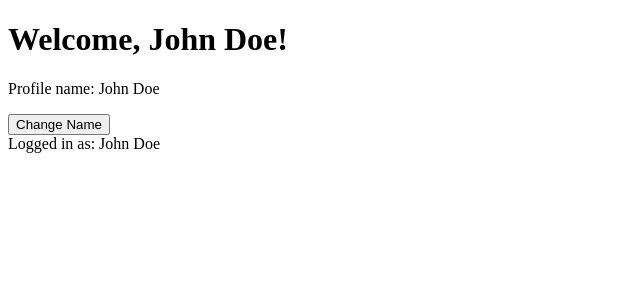
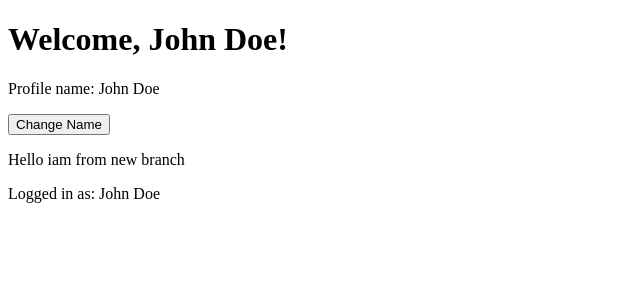
Before and after one commit to Royalvenkat/Contact-App, a React (Create React App) app: page / in a window 1280 px wide. Shown: the top 300 px of the page, without its empty margins (0-640 px from the left). Built offline with nearby package versions, Linux system fonts and the light colour scheme.

Commit message:
iam from new

```diff
--- a/src/Profile.js
+++ b/src/Profile.js
@@ -12,6 +12,7 @@ const Profile = () => {
     <div>
       <p>Profile name: {userName}</p>
       <button onClick={handleChange}>Change Name</button>
+      <p>Hello iam from new branch</p>
     </div>
   );
 };
```
